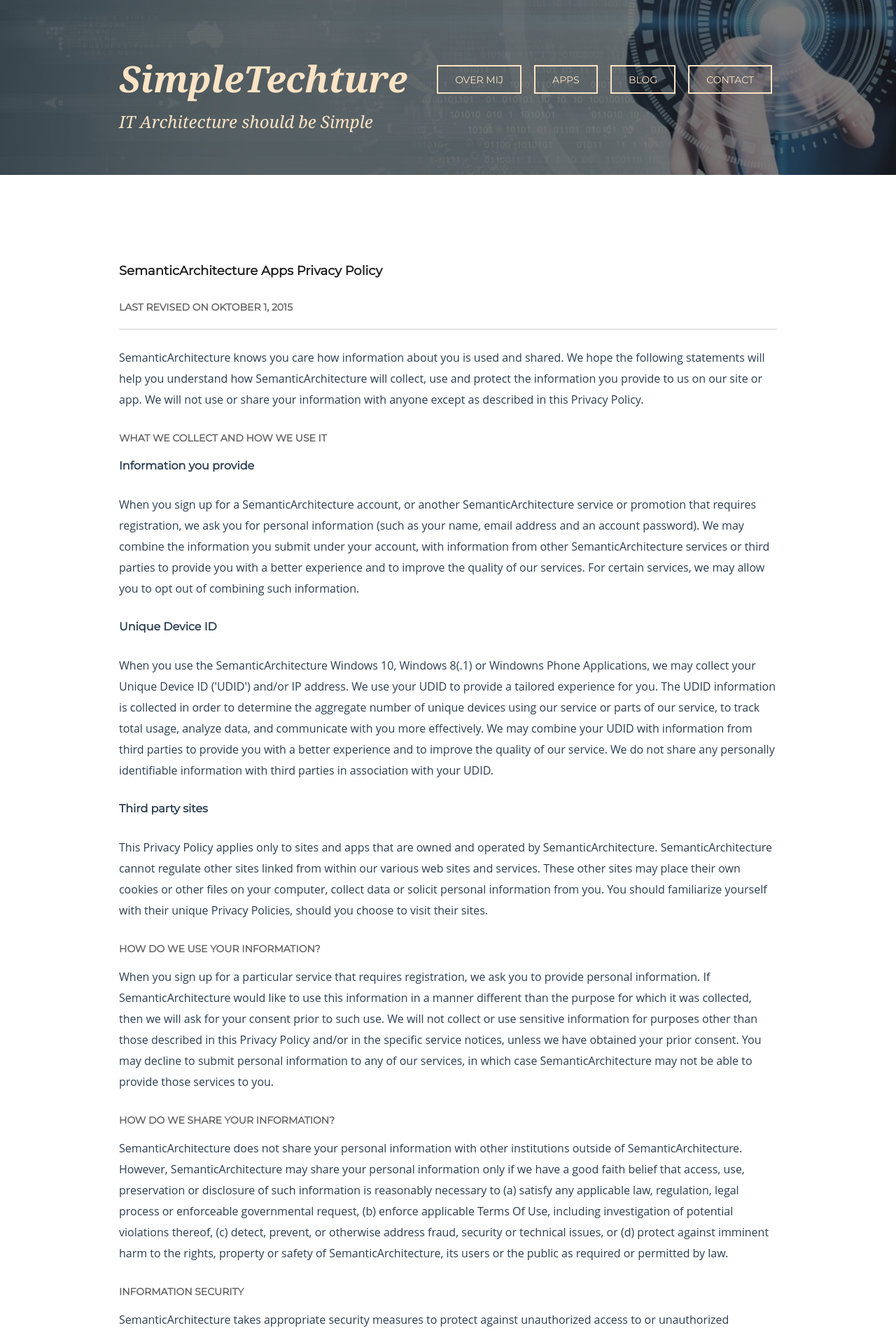
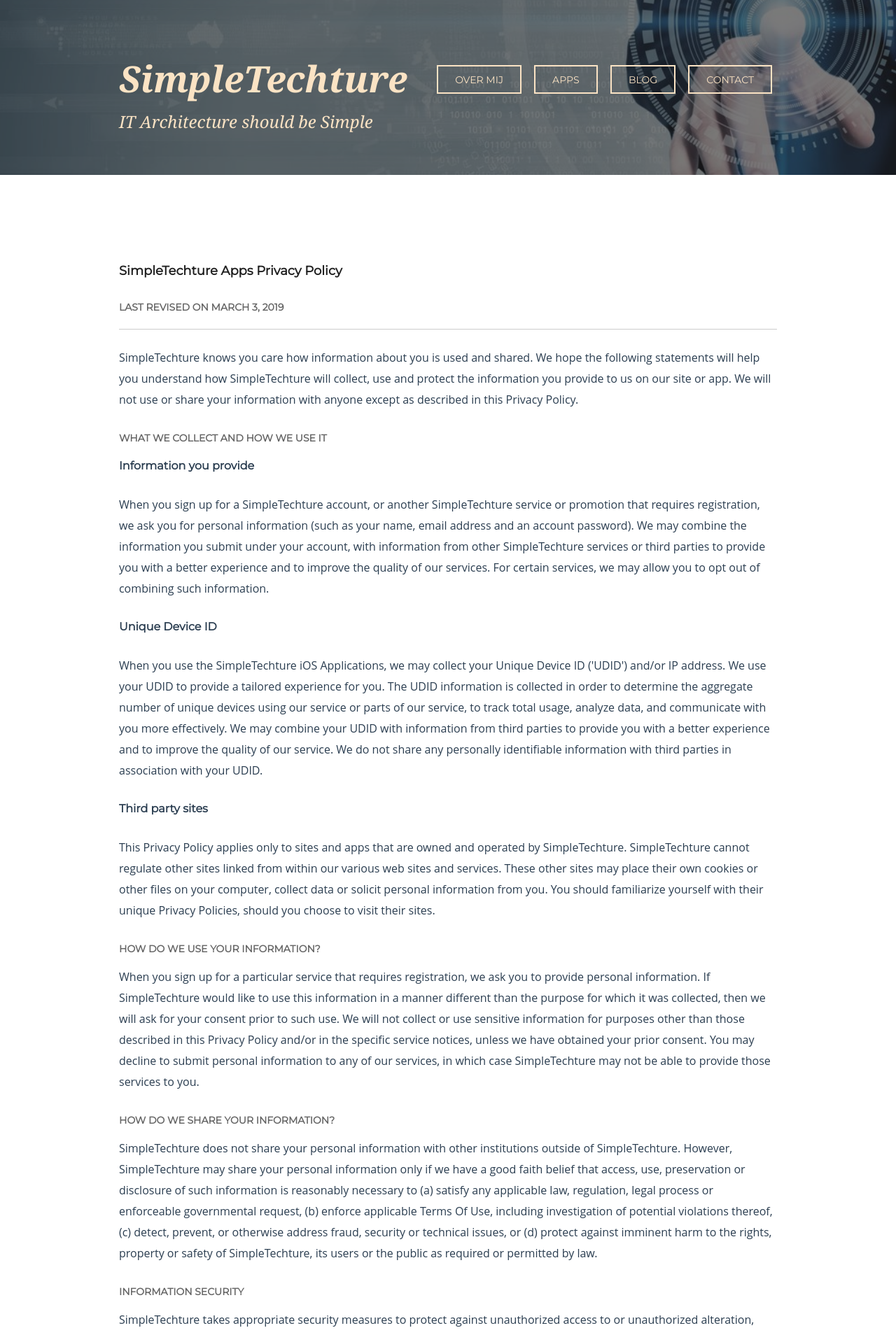
Before and after one commit to SimpleTechture/simpletechture.github.io, a Jekyll site: the page built from apps/Privacy-en.html, in a window 1280 px wide. Shown: the top 1908 px of the page at 70% size. Built offline with Jekyll 4.4.1, drawn with Linux system fonts in a browser that asks for light colours; some web fonts are replaced; some of the changed text lies outside the part shown.

Commit message:
Updated privacy policy

```diff
--- a/apps/Privacy-en.html
+++ b/apps/Privacy-en.html
@@ -10,32 +10,91 @@
         <div id="body">
             <section class="content-wrapper main-content clear-fix">
                 <hgroup class="title">
-        <h1>SemanticArchitecture Apps Privacy Policy</h1>
+                    <h1>SimpleTechture Apps Privacy Policy</h1>
                 </hgroup>
-<h4 class="mute">Last revised on Oktober 1, 2015</h4>
+                <h4 class="mute">Last revised on March 3, 2019</h4>
                 <hr>
-<p>SemanticArchitecture knows you care how information about you is used and shared. We hope the following statements will help you understand how SemanticArchitecture will collect, use and protect the information you provide to us on our site or app. We will not use or share your information with anyone except as described in this Privacy Policy.</p>
+                <p>SimpleTechture knows you care how information about you is used and shared. We hope the
+                    following statements will help you understand how SimpleTechture will collect, use and
+                    protect the information you provide to us on our site or app. We will not use or share your
+                    information with anyone except as described in this Privacy Policy.</p>
                 <h4>What we collect and how we use it</h4>
                 <h5>Information you provide</h5>
-<p>When you sign up for a SemanticArchitecture account, or another SemanticArchitecture service or promotion that requires registration, we ask you for personal information (such as your name, email address and an account password). We may combine the information you submit under your account, with information from other SemanticArchitecture services or third parties to provide you with a better experience and to improve the quality of our services. For certain services, we may allow you to opt out of combining such information.</p>
+                <p>When you sign up for a SimpleTechture account, or another SimpleTechture service or
+                    promotion that requires registration, we ask you for personal information (such as your name, email
+                    address and an account password). We may combine the information you submit under your account,
+                    with information from other SimpleTechture services or third parties to provide you with a
+                    better experience and to improve the quality of our services. For certain services, we may allow
+                    you to opt out of combining such information.</p>
                 <h5>Unique Device ID</h5>
-<p>When you use the SemanticArchitecture Windows 10, Windows 8(.1) or Windowns Phone Applications, we may collect your Unique Device ID ('UDID') and/or IP address. We use your UDID to provide a tailored experience for you. The UDID information is collected in order to determine the aggregate number of unique devices using our service or parts of our service, to track total usage, analyze data, and communicate with you more effectively. We may combine your UDID with information from third parties to provide you with a better experience and to improve the quality of our service. We do not share any personally identifiable information with third parties in association with your UDID.</p>
+                <p>When you use the SimpleTechture iOS Applications, we
+                    may collect your Unique Device ID ('UDID') and/or IP address. We use your UDID to provide a
+                    tailored experience for you. The UDID information is collected in order to determine the aggregate
+                    number of unique devices using our service or parts of our service, to track total usage, analyze
+                    data, and communicate with you more effectively. We may combine your UDID with information from
+                    third parties to provide you with a better experience and to improve the quality of our service. We
+                    do not share any personally identifiable information with third parties in association with your
+                    UDID.</p>
                 <h5>Third party sites</h5>
-<p>This Privacy Policy applies only to sites and apps that are owned and operated by SemanticArchitecture. SemanticArchitecture cannot regulate other sites linked from within our various web sites and services. These other sites may place their own cookies or other files on your computer, collect data or solicit personal information from you. You should familiarize yourself with their unique Privacy Policies, should you choose to visit their sites.</p>
+                <p>This Privacy Policy applies only to sites and apps that are owned and operated by
+                    SimpleTechture. SimpleTechture cannot regulate other sites linked from within our
+                    various web sites and services. These other sites may place their own cookies or other files on
+                    your computer, collect data or solicit personal information from you. You should familiarize
+                    yourself with their unique Privacy Policies, should you choose to visit their sites.</p>
                 <h4>How do we use your information?</h4>
-<p>When you sign up for a particular service that requires registration, we ask you to provide personal information. If SemanticArchitecture would like to use this information in a manner different than the purpose for which it was collected, then we will ask for your consent prior to such use. We will not collect or use sensitive information for purposes other than those described in this Privacy Policy and/or in the specific service notices, unless we have obtained your prior consent. You may decline to submit personal information to any of our services, in which case SemanticArchitecture may not be able to provide those services to you.</p>
+                <p>When you sign up for a particular service that requires registration, we ask you to provide personal
+                    information. If SimpleTechture would like to use this information in a manner different than
+                    the purpose for which it was collected, then we will ask for your consent prior to such use. We
+                    will not collect or use sensitive information for purposes other than those described in this
+                    Privacy Policy and/or in the specific service notices, unless we have obtained your prior consent.
+                    You may decline to submit personal information to any of our services, in which case
+                    SimpleTechture may not be able to provide those services to you.</p>
                 <h4>How do we share your information?</h4>
-<p>SemanticArchitecture does not share your personal information with other institutions outside of SemanticArchitecture. However, SemanticArchitecture may share your personal information only if we have a good faith belief that access, use, preservation or disclosure of such information is reasonably necessary to (a) satisfy any applicable law, regulation, legal process or enforceable governmental request, (b) enforce applicable Terms Of Use, including investigation of potential violations thereof, (c) detect, prevent, or otherwise address fraud, security or technical issues, or (d) protect against imminent harm to the rights, property or safety of SemanticArchitecture, its users or the public as required or permitted by law.</p>
+                <p>SimpleTechture does not share your personal information with other institutions outside of
+                    SimpleTechture. However, SimpleTechture may share your personal information only if we
+                    have a good faith belief that access, use, preservation or disclosure of such information is
+                    reasonably necessary to (a) satisfy any applicable law, regulation, legal process or enforceable
+                    governmental request, (b) enforce applicable Terms Of Use, including investigation of potential
+                    violations thereof, (c) detect, prevent, or otherwise address fraud, security or technical issues,
+                    or (d) protect against imminent harm to the rights, property or safety of SimpleTechture, its
+                    users or the public as required or permitted by law.</p>
                 <h4>Information Security</h4>
-<p>SemanticArchitecture takes appropriate security measures to protect against unauthorized access to or unauthorized alteration, disclosure or destruction of data. These include internal reviews of our data collection, storage and processing practices and security measures, as well as physical security measures to guard against unauthorized access to systems where we store personal data. We restrict access to personal information to SemanticArchitecture employees, contractors and agents who need to know that information to operate, develop or improve our services. These individuals are bound by confidentiality obligations and may be subject to discipline, including termination and criminal prosecution, if they fail to meet these obligations.</p>
+                <p>SimpleTechture takes appropriate security measures to protect against unauthorized access to
+                    or unauthorized alteration, disclosure or destruction of data. These include internal reviews of
+                    our data collection, storage and processing practices and security measures, as well as physical
+                    security measures to guard against unauthorized access to systems where we store personal data. We
+                    restrict access to personal information to SimpleTechture employees, contractors and agents
+                    who need to know that information to operate, develop or improve our services. These individuals
+                    are bound by confidentiality obligations and may be subject to discipline, including termination
+                    and criminal prosecution, if they fail to meet these obligations.</p>
                 <h4>Data Integrity</h4>
-<p>SemanticArchitecture processes personal information only for the purposes for which it was collected and in accordance with this Privacy Policy or any applicable service-specific privacy notice. We review our data collection, storage and processing practices to ensure that we only collect, store and process the personal information needed to provide or improve our services. We take reasonable steps to ensure that the personal information we process is accurate, complete, and current, but we depend on our users to update or correct their personal information whenever necessary.</p>
+                <p>SimpleTechture processes personal information only for the purposes for which it was collected
+                    and in accordance with this Privacy Policy or any applicable service-specific privacy notice. We
+                    review our data collection, storage and processing practices to ensure that we only collect, store
+                    and process the personal information needed to provide or improve our services. We take reasonable
+                    steps to ensure that the personal information we process is accurate, complete, and current, but we
+                    depend on our users to update or correct their personal information whenever necessary.</p>
                 <h4>Accessing and updating personal information</h4>
-<p>When you use any SemanticArchitecture service, we make good faith efforts to provide you with access to your personal information and either to correct this data if it is inaccurate or to delete such data at your request if it is not otherwise required to be retained by law or for legitimate service purposes. We ask individual users to identify themselves and the information requested to be accessed, corrected or removed before processing such requests, and we may decline to process requests that are unreasonably repetitive or systematic, require disproportionate technical effort, jeopardize the privacy of others, or would be extremely impractical (for instance, requests concerning information residing on backup tapes), or for which access is not otherwise required. In any case where we provide information access and correction, we perform this service free of charge, except if doing so would require a disproportionate effort. Some of our services have different procedures to access, correct or delete users' personal information.</p>
+                <p>When you use any SimpleTechture service, we make good faith efforts to provide you with access
+                    to your personal information and either to correct this data if it is inaccurate or to delete such
+                    data at your request if it is not otherwise required to be retained by law or for legitimate
+                    service purposes. We ask individual users to identify themselves and the information requested to
+                    be accessed, corrected or removed before processing such requests, and we may decline to process
+                    requests that are unreasonably repetitive or systematic, require disproportionate technical effort,
+                    jeopardize the privacy of others, or would be extremely impractical (for instance, requests
+                    concerning information residing on backup tapes), or for which access is not otherwise required. In
+                    any case where we provide information access and correction, we perform this service free of
+                    charge, except if doing so would require a disproportionate effort. Some of our services have
+                    different procedures to access, correct or delete users' personal information.</p>
                 <h4>Enforcement</h4>
-<p>SemanticArchitecture periodically reviews its compliance with this Privacy Policy. When we receive formal written complaints regarding privacy issues, it is our policy to contact the complaining user regarding his or her concerns. We will cooperate with the appropriate regulatory authorities, including local data protection authorities, to resolve any complaints regarding the transfer of personal data that cannot be resolved between SemanticArchitecture and an individual.</p>
+                <p>SimpleTechture periodically reviews its compliance with this Privacy Policy. When we receive
+                    formal written complaints regarding privacy issues, it is our policy to contact the complaining
+                    user regarding his or her concerns. We will cooperate with the appropriate regulatory authorities,
+                    including local data protection authorities, to resolve any complaints regarding the transfer of
+                    personal data that cannot be resolved between SimpleTechture and an individual.</p>
                 <h4>Questions</h4>
                 <p>Any questions about the privacy policy can be directed to: <a href="mailto:info@simpletechture.nl">info@simpletechture.nl</a></p>
             </section>
-    </div>    </div>
+        </div>
+    </div>
 </article>
```
Lines whose indentation alone changed are shown as unchanged.
